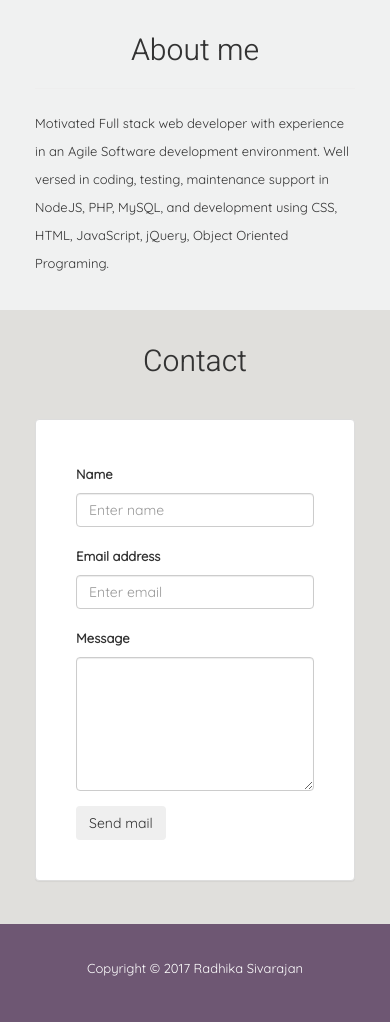
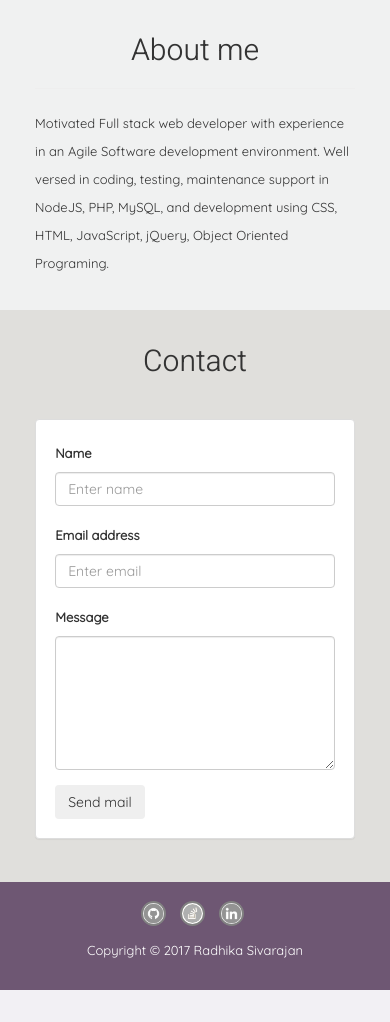
Before and after one commit to radhika-sivarajan/Portfolio, a PHP site: page / in a window 390 px wide. Shown: the part 1503-2525 px from the top of the page. After the commit the page ends 2493 px from the top, so only its background shows below. Run offline with PHP 8.4, Linux system fonts and the light colour scheme; some libraries are stand-ins or nearby versions.

Commit message:
Social button when sidebar dissapear and tooltip.

```diff
--- a/assets/css/styles.css
+++ b/assets/css/styles.css
@@ -3,12 +3,16 @@ body {
 }
 
 #menu-toggle {
-    display: none;
     position: fixed;
     right: 10px;
     top: 10px;
     background-color: #8e6b96;
     border: 1px solid #6e5773;
+}
+
+#footer-social,
+#menu-toggle {
+    display: none;
 }
 
 #menu-toggle:hover {
@@ -173,13 +177,13 @@ body {
 }
 
 .contact-form {
-    padding: 40px;
+    padding: 6%;
 }
 
 footer {
     background-color: #6e5773;
     color: white;
-    padding: 30px;
+    padding: 4%;
 }
 
 @media screen and (min-width: 961px) and (max-width: 1880px) {
@@ -201,7 +205,8 @@ footer {
         height: 60px;
         width: 60px;
     }
-    #menu-toggle {
+    #menu-toggle,
+    #footer-social {
         display: block;
     }
     #sidebar-header {
@@ -219,6 +224,9 @@ footer {
     #main-container.toggled {
         margin-left: 250px;
     }
+    #footer-social.toggled {
+        display: none;
+    }
 }
 
 @media screen and (max-width: 500px) {
@@ -228,9 +236,7 @@ footer {
     #main-container {
         font-size: 13px;
     }
-    #intro h1 {
-        font-size: 30px;
-    }
+    #intro h1,
     .heading {
         font-size: 30px;
     }
--- a/assets/javascript/javascript.js
+++ b/assets/javascript/javascript.js
@@ -3,6 +3,7 @@ $(document).ready(function () {
         e.preventDefault();
         $("#sidebar-header").toggleClass("toggled");
         $("#main-container").toggleClass("toggled");
+        $("#footer-social").toggleClass("toggled");
     });
 
     $(document).on("scroll", onScroll);
@@ -41,4 +42,7 @@ $(document).ready(function () {
             }
         });
     }
+    $(function () {
+        $('[data-toggle="tooltip"]').tooltip()
+    })
 });
--- a/index.html
+++ b/index.html
@@ -53,13 +53,13 @@
         </div>
         <div class="text-center sidebar-bottom">
             <ul class="list-inline">
-                <li>
+                <li data-toggle="tooltip" data-placement="top" title="Github">
                     <a target="_blank" href="https://github.com/radhika-sivarajan"><img class="btn-social social-github" src="assets/images/Github.png"></a>
                 </li>
-                <li>
+                <li data-toggle="tooltip" data-placement="top" title="Stack overflow">
                     <a target="_blank" href="http://stackoverflow.com/users/7359885/radhika"><img class="btn-social social-stackoverflow" src="assets/images/Stackoverflow-light.png"></a>
                 </li>
-                <li>
+                <li data-toggle="tooltip" data-placement="top" title="Linkedin">
                     <a target="_blank" href="https://www.linkedin.com/in/radhika-sivarajan"><img class="btn-social social-linkedin" src="assets/images/Linkedin.png"></a>
                 </li>
             </ul>
@@ -162,6 +162,19 @@
             </div>
         </div>
         <footer class="container-fluid text-center ">
+            <div id="footer-social">
+                <ul class="list-inline">
+                    <li data-toggle="tooltip" data-placement="top" title="Github">
+                        <a target="_blank" href="https://github.com/radhika-sivarajan"><img class="btn-social social-github" src="assets/images/Github.png"></a>
+                    </li>
+                    <li data-toggle="tooltip" data-placement="top" title="Stack overflow">
+                        <a target="_blank" href="http://stackoverflow.com/users/7359885/radhika"><img class="btn-social social-stackoverflow" src="assets/images/Stackoverflow-light.png"></a>
+                    </li>
+                    <li data-toggle="tooltip" data-placement="top" title="Linkedin">
+                        <a target="_blank" href="https://www.linkedin.com/in/radhika-sivarajan"><img class="btn-social social-linkedin" src="assets/images/Linkedin.png"></a>
+                    </li>
+                </ul>
+            </div>
             <p>Copyright &copy; 2017 Radhika Sivarajan</p>
         </footer>
     </div>
```
